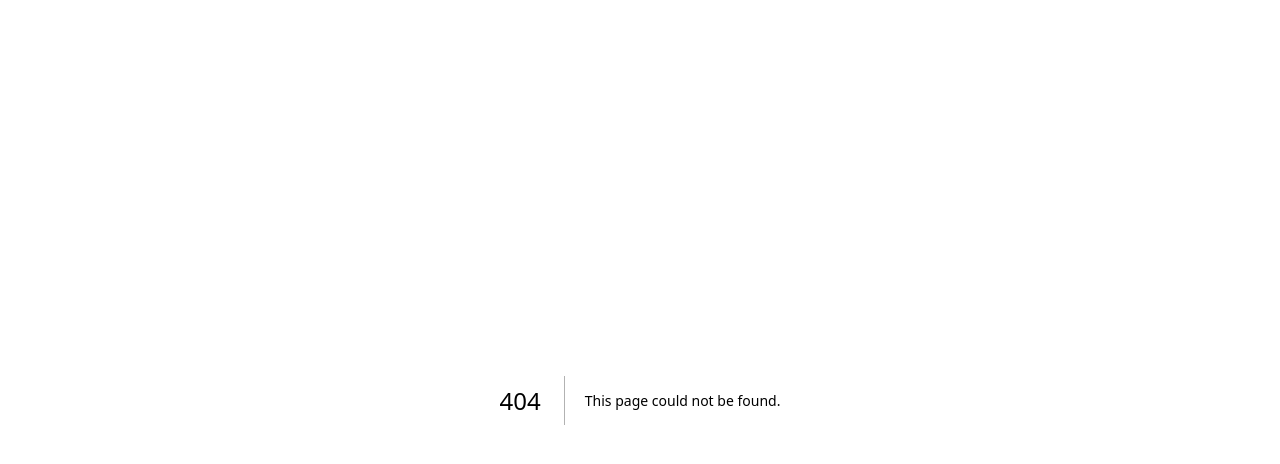
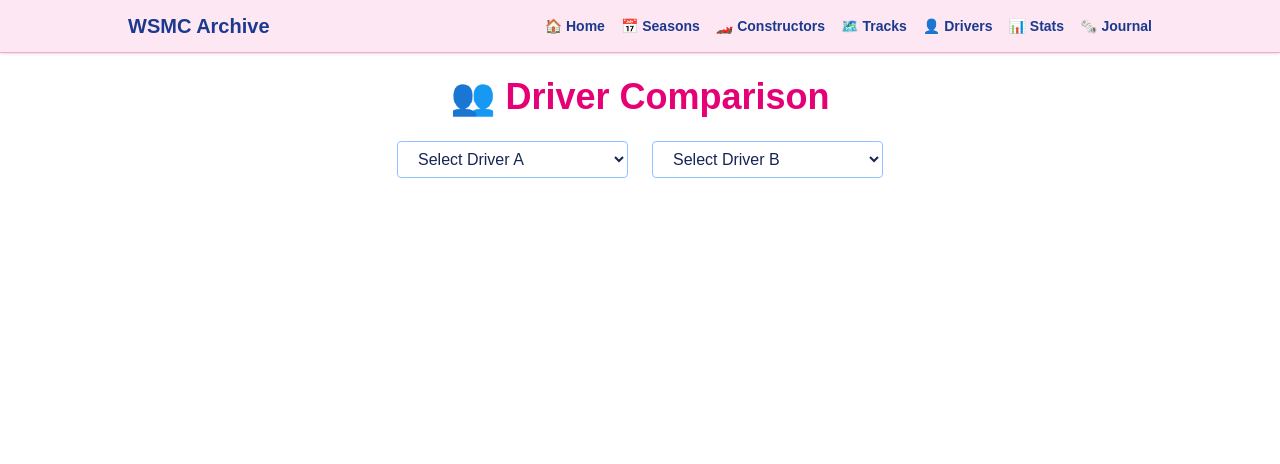
Before and after one commit to IanBM16/wsmc-archive, a Next.js app: page /stats/compare-drivers in a window 1280 px wide. Before the commit this address had no page. Shown: the top 464 px of the page. Built offline with nearby package versions, Linux system fonts and the light colour scheme.

Commit message:
Add compare drivers page

```diff
--- /dev/null
+++ b/data/compare-drivers.js
@@ -0,0 +1,54 @@
+export const driversData = [
+    {
+      name: 'Barney Oldfield',
+      slug: 'barney-oldfield',
+      country: 'USA',
+      flag: 'us',
+      constructor: 'Peugeot',
+      bio: 'An American speed demon known for showmanship and raw pace...',
+      statsBySeason: {
+        '1900': {
+          races: 0,
+          wins: 0,
+          podiums: 0,
+          points: 0,
+          avgFinish: 0
+        }
+      }
+    },
+    {
+      name: 'Camille Jenatzy',
+      slug: 'camille-jenatzy',
+      country: 'Belgium',
+      flag: 'be',
+      constructor: 'Mercedes',
+      bio: 'Known as “The Red Devil,” Jenatzy was a fierce competitor with unmatched fearlessness...',
+      statsBySeason: {
+        '1900': {
+          races: 0,
+          wins: 0,
+          podiums: 0,
+          points: 0,
+          avgFinish: 0
+        }
+      }
+    },
+    {
+      name: 'Victor Hémery',
+      slug: 'victor-hemery',
+      country: 'France',
+      flag: 'fr',
+      constructor: 'De Dion-Bouton',
+      bio: 'A methodical tactician who blended French finesse with brutal race pace...',
+      statsBySeason: {
+        '1900': {
+          races: 0,
+          wins: 0,
+          podiums: 0,
+          points: 0,
+          avgFinish: 0
+        }
+      }
+    },
+    // ... the rest!
+  ];
--- a/pages/drivers/[driver].js
+++ b/pages/drivers/[driver].js
@@ -1,5 +1,6 @@
 import { useRouter } from 'next/router';
 import { driversData } from '../../data/driversData';
+import { teamData } from '../../data/teamData';
 import NavBar from '../../components/NavBar';
 
 export default function DriverPage() {
@@ -9,7 +10,6 @@ export default function DriverPage() {
   if (!driver) return <p className="p-6">Loading...</p>;
 
   const driverInfo = driversData.find(d => d.slug === driver);
-
   if (!driverInfo) return <p className="p-6">Driver not found.</p>;
 
   return (
@@ -26,6 +26,17 @@ export default function DriverPage() {
               className="h-4 w-6 object-cover rounded-sm"
             />
           </div>
+          <div className="flex justify-center my-4">
+    <img
+      src={`/portraits/${driverInfo.slug}.png`}
+      alt={driverInfo.name}
+      className="rounded-lg shadow-md h-60 w-auto object-cover"
+      onError={(e) => {
+        e.target.onerror = null;
+        e.target.src = '/portraits/placeholder.png';
+      }}
+    />
+  </div>
 </header>
 
         <section className="max-w-2xl mx-auto">
@@ -34,16 +45,12 @@ export default function DriverPage() {
         </section>
 
         <section className="max-w-2xl mx-auto">
-          <h2 className="text-2xl font-semibold text-pink-500 mb-2">🏎️ Team</h2>
-          <p className="text-blue-800">{driverInfo.constructor}</p>
-        </section>
-
-        <section className="max-w-2xl mx-auto">
           <h2 className="text-2xl font-semibold text-pink-500 mb-2">📊 Season Stats</h2>
           <table className="w-full table-auto border border-blue-300 text-blue-800">
             <thead className="bg-pink-100 text-left">
               <tr>
                 <th className="p-2">Season</th>
+                <th className="p-2">Team</th>
                 <th className="p-2">Races</th>
                 <th className="p-2">Wins</th>
                 <th className="p-2">Podiums</th>
@@ -52,16 +59,24 @@ export default function DriverPage() {
               </tr>
             </thead>
             <tbody>
-              {Object.entries(driverInfo.statsBySeason).map(([season, stats]) => (
-                <tr key={season} className="border-t border-blue-100">
-                  <td className="p-2">{season}</td>
+              {Object.entries(driverInfo.statsBySeason).map(([season, stats]) => {
+                const teamKey = driverInfo.constructor.toLowerCase().replace(/ /g, '-');
+                const team = teamData[teamKey];
+                const bg = team?.colors?.[0] || '#f0f0f0';
+                const text = team?.colors?.[1] || '#000000';
+
+                return (
+                  <tr key={season} style={{ backgroundColor: bg, color: text }}>
+                    <td className="p-2 font-semibold">{season}</td>
+                    <td className="p-2">{driverInfo.constructor}</td>
                     <td className="p-2">{stats.races}</td>
                     <td className="p-2">{stats.wins}</td>
                     <td className="p-2">{stats.podiums}</td>
                     <td className="p-2">{stats.points}</td>
                     <td className="p-2">{stats.avgFinish}</td>
                   </tr>
-              ))}
+                );
+              })}
             </tbody>
           </table>
         </section>
--- /dev/null
+++ b/pages/stats/compare-drivers.js
@@ -0,0 +1,110 @@
+import { useState } from 'react';
+import NavBar from '../../components/NavBar';
+import { driversData } from '../../data/driversData';
+import { teamData } from '../../data/teamData';
+
+export default function CompareDrivers() {
+  const [driverA, setDriverA] = useState('');
+  const [driverB, setDriverB] = useState('');
+
+  const getDriverData = (slug) => driversData.find(d => d.slug === slug);
+
+  const bothDriversSelected = driverA && driverB;
+  const d1 = getDriverData(driverA);
+  const d2 = getDriverData(driverB);
+
+  const sharedSeasons = bothDriversSelected
+    ? Object.keys(d1.statsBySeason).filter(season => season in d2.statsBySeason)
+    : [];
+
+  return (
+    <>
+      <NavBar />
+      <main className="min-h-screen bg-white text-blue-950 p-6">
+        <h1 className="text-4xl font-bold text-center text-pink-600 mb-6">👥 Driver Comparison</h1>
+
+        <div className="max-w-4xl mx-auto flex flex-col sm:flex-row gap-6 mb-8 justify-center">
+          <select
+            value={driverA}
+            onChange={e => setDriverA(e.target.value)}
+            className="border border-blue-300 rounded px-4 py-2"
+          >
+            <option value="">Select Driver A</option>
+            {driversData.map(d => (
+              <option key={d.slug} value={d.slug}>{d.name}</option>
+            ))}
+          </select>
+
+          <select
+            value={driverB}
+            onChange={e => setDriverB(e.target.value)}
+            className="border border-blue-300 rounded px-4 py-2"
+          >
+            <option value="">Select Driver B</option>
+            {driversData.map(d => (
+              <option key={d.slug} value={d.slug}>{d.name}</option>
+            ))}
+          </select>
+        </div>
+
+        {bothDriversSelected && (
+          <div className="overflow-x-auto">
+            <table className="min-w-full border border-blue-300 text-sm text-left">
+              <thead className="bg-pink-100 text-blue-900">
+                <tr>
+                  <th className="p-2">Season</th>
+                  <th className="p-2">{d1.name}</th>
+                  <th className="p-2">{d2.name}</th>
+                </tr>
+              </thead>
+              <tbody>
+                {sharedSeasons.map((season) => {
+                  const stats1 = d1.statsBySeason[season];
+                  const stats2 = d2.statsBySeason[season];
+
+                  const row = (label, val1, val2) => {
+                    let bg1 = '';
+                    let bg2 = '';
+                    if (val1 > val2) bg1 = 'bg-green-100';
+                    if (val2 > val1) bg2 = 'bg-green-100';
+                    return (
+                      <tr key={`${season}-${label}`} className="border-t border-blue-200">
+                        <td className="p-2 font-semibold text-pink-500">{label}</td>
+                        <td className={`p-2 ${bg1}`}>{val1}</td>
+                        <td className={`p-2 ${bg2}`}>{val2}</td>
+                      </tr>
+                    );
+                  };
+
+                  return (
+                    <tbody key={season} className="border-b border-blue-300">
+                      <tr className="bg-blue-100 text-blue-900">
+                        <td className="p-2 font-bold text-lg">{season}</td>
+                        <td className="p-2 font-semibold">
+                          {d1.constructor}
+                          <img src={`/portraits/${d1.slug}.png`} alt={d1.name} className="h-10 w-auto mt-1 rounded" />
+                        </td>
+                        <td className="p-2 font-semibold">
+                          {d2.constructor}
+                          <img src={`/portraits/${d2.slug}.png`} alt={d2.name} className="h-10 w-auto mt-1 rounded" />
+                        </td>
+                      </tr>
+                      {row('Races', stats1.races, stats2.races)}
+                      {row('Wins', stats1.wins, stats2.wins)}
+                      {row('Podiums', stats1.podiums, stats2.podiums)}
+                      {row('Points', stats1.points, stats2.points)}
+                      {row('Avg Finish', stats1.avgFinish, stats2.avgFinish)}
+                    </tbody>
+                  );
+                })}
+              </tbody>
+            </table>
+            {sharedSeasons.length === 0 && (
+              <p className="text-center text-blue-600 mt-6">No overlapping seasons between these drivers.</p>
+            )}
+          </div>
+        )}
+      </main>
+    </>
+  );
+}
```
Lines whose indentation alone changed are shown as unchanged.
